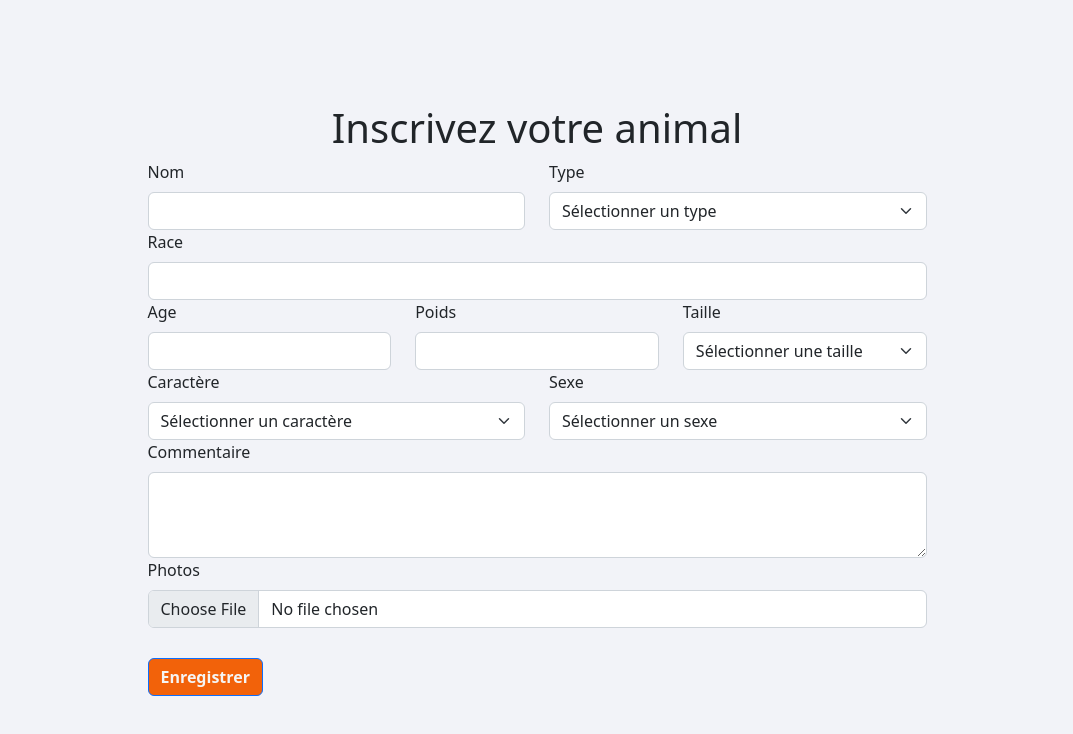
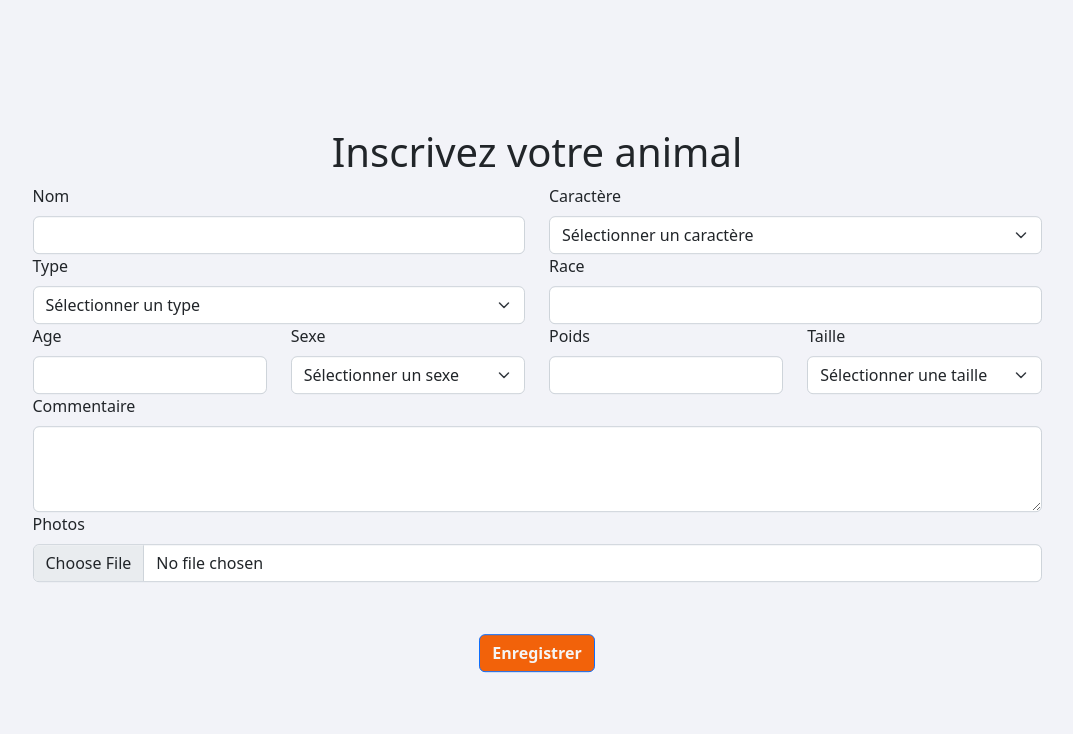
Before and after one commit to TommyRiquet/HappyPets, a React (Create React App) app in the folder Web App Frontend/: page /creationAnimal in a window 1280 px wide. Shown: the top 734 px of the page, without its empty margins (103-1176 px from the left). Built offline with nearby package versions, Linux system fonts and the light colour scheme.

Commit message:
changement 2843 sur la disposition du formulaire Pet

```diff
--- a/Web App Frontend/src/Components/FormPet/FormPet.css
+++ b/Web App Frontend/src/Components/FormPet/FormPet.css
@@ -6,8 +6,14 @@
     text-align: center;
 }
 
-.formPet button {
+.test {
     margin-top: 30px;
-    margin-left: auto;
+    margin-left: auto !important;
     margin-right: auto;
 }
+
+.div-button{
+    display: flex;
+    justify-content: center;
+    margin-top: 5% !important;
+}
--- a/Web App Frontend/src/Components/FormPet/FormPet.js
+++ b/Web App Frontend/src/Components/FormPet/FormPet.js
@@ -70,7 +70,7 @@ function FormPet() {
                     type: Yup.string()
                         .required('Champ obligatoire')
                         .oneOf(
-                            ['Chat', 'Chien', 'Lapin', 'Volaille', 'Oiseau', 'Poisson', 'NAC'],
+                            ['Chat', 'Chien', 'Rongeur', 'Oiseau', 'Poisson', 'NAC'],
                             'Type invalide'
                         ),
                     race: Yup.string()
@@ -100,7 +100,7 @@ function FormPet() {
                     sex: Yup.string()
                         .required('Champ obligatoire')
                         .oneOf(
-                            ['M', 'F','NC'],
+                            ['M', 'F', 'NC'],
                             'Sexe invalide'
                         ),
                     comment: Yup.string(),
@@ -130,7 +130,22 @@ function FormPet() {
                                     {errors.name}
                                 </Form.Control.Feedback>
                             </Form.Group>
-
+                            <Form.Group as={Col}>
+                                <Form.Label>Caractère</Form.Label>
+                                <Form.Select name="behaviour"
+                                             value={values.behaviour}
+                                             onChange={handleChange}
+                                             isInvalid={touched.behavior && errors.behaviour}>
+                                    <option>Sélectionner un caractère</option>
+                                    <option value="Dominant">Dominant</option>
+                                    <option value="Dominé">Dominé</option>
+                                </Form.Select>
+                                <Form.Control.Feedback type="invalid">
+                                    {errors.behaviour}
+                                </Form.Control.Feedback>
+                            </Form.Group>
+                        </Row>
+                        <Row>
                             <Form.Group as={Col}>
                                 <Form.Label>Type</Form.Label>
                                 <Form.Select name="type"
@@ -142,8 +157,7 @@ function FormPet() {
                                     <option>Sélectionner un type</option>
                                     <option value="Chat">Chat</option>
                                     <option value="Chien">Chien</option>
-                                    <option value="Lapin">Lapin</option>
-                                    <option value="Volaille">Lapin</option>
+                                    <option value="Rongeur">Rongeur</option>
                                     <option value="Oiseau">Oiseau</option>
                                     <option value="Poisson">Poisson</option>
                                     <option value="NAC">NAC</option>
@@ -152,11 +166,6 @@ function FormPet() {
                                     {errors.type}
                                 </Form.Control.Feedback>
                             </Form.Group>
-
-
-                        </Row>
-
-                        <Row>
                             <Form.Group as={Col}>
                                 <Form.Label>Race</Form.Label>
                                 <Form.Control
@@ -187,7 +196,22 @@ function FormPet() {
                                     {errors.age}
                                 </Form.Control.Feedback>
                             </Form.Group>
-
+                            <Form.Group as={Col}>
+                                <Form.Label>Sexe</Form.Label>
+                                <Form.Select name="sex"
+                                             value={values.sex}
+                                             onChange={handleChange}
+                                             onBlur={handleBlur}
+                                             isInvalid={touched.sex && errors.sex}>
+                                    <option>Sélectionner un sexe</option>
+                                    <option value="M">Mâle</option>
+                                    <option value="F">Femelle</option>
+                                    <option value="NC">Non connu</option>
+                                </Form.Select>
+                                <Form.Control.Feedback type="invalid">
+                                    {errors.sex}
+                                </Form.Control.Feedback>
+                            </Form.Group>
                             <Form.Group as={Col}>
                                 <Form.Label>Poids</Form.Label>
                                 <Form.Control
@@ -223,38 +247,6 @@ function FormPet() {
                         </Row>
                         <Row>
                             <Form.Group as={Col}>
-                                <Form.Label>Caractère</Form.Label>
-                                <Form.Select name="behaviour"
-                                             value={values.behaviour}
-                                             onChange={handleChange}
-                                             isInvalid={touched.behavior && errors.behaviour}>
-                                    <option>Sélectionner un caractère</option>
-                                    <option value="Dominant">Dominant</option>
-                                    <option value="Dominé">Dominé</option>
-                                </Form.Select>
-                                <Form.Control.Feedback type="invalid">
-                                    {errors.behaviour}
-                                </Form.Control.Feedback>
-                            </Form.Group>
-                            <Form.Group as={Col}>
-                                <Form.Label>Sexe</Form.Label>
-                                <Form.Select name="sex"
-                                             value={values.sex}
-                                             onChange={handleChange}
-                                             onBlur={handleBlur}
-                                             isInvalid={touched.sex && errors.sex}>
-                                    <option>Sélectionner un sexe</option>
-                                    <option value="M">Mâle</option>
-                                    <option value="F">Femelle</option>
-                                    <option value="NC">Non connu</option>
-                                </Form.Select>
-                                <Form.Control.Feedback type="invalid">
-                                    {errors.sex}
-                                </Form.Control.Feedback>
-                            </Form.Group>
-                        </Row>
-                        <Row>
-                            <Form.Group as={Col}>
                                 <Form.Label>Commentaire</Form.Label>
                                 <Form.Control name="comment" as="textarea" rows={3}/>
                             </Form.Group>
@@ -266,9 +258,9 @@ function FormPet() {
                             </Form.Group>
                         </Row>
                         <Row>
-                            <Col>
-                                <Button className='submit-button' type="submit" accept="image/*"
-                                        multiple>Enregistrer</Button>
+                            <Col className={"div-button"}>
+                                    <Button className='submit-button' type="submit" accept="image/*"
+                                            multiple>Enregistrer</Button>
                             </Col>
                         </Row>
                     </Form>
```
